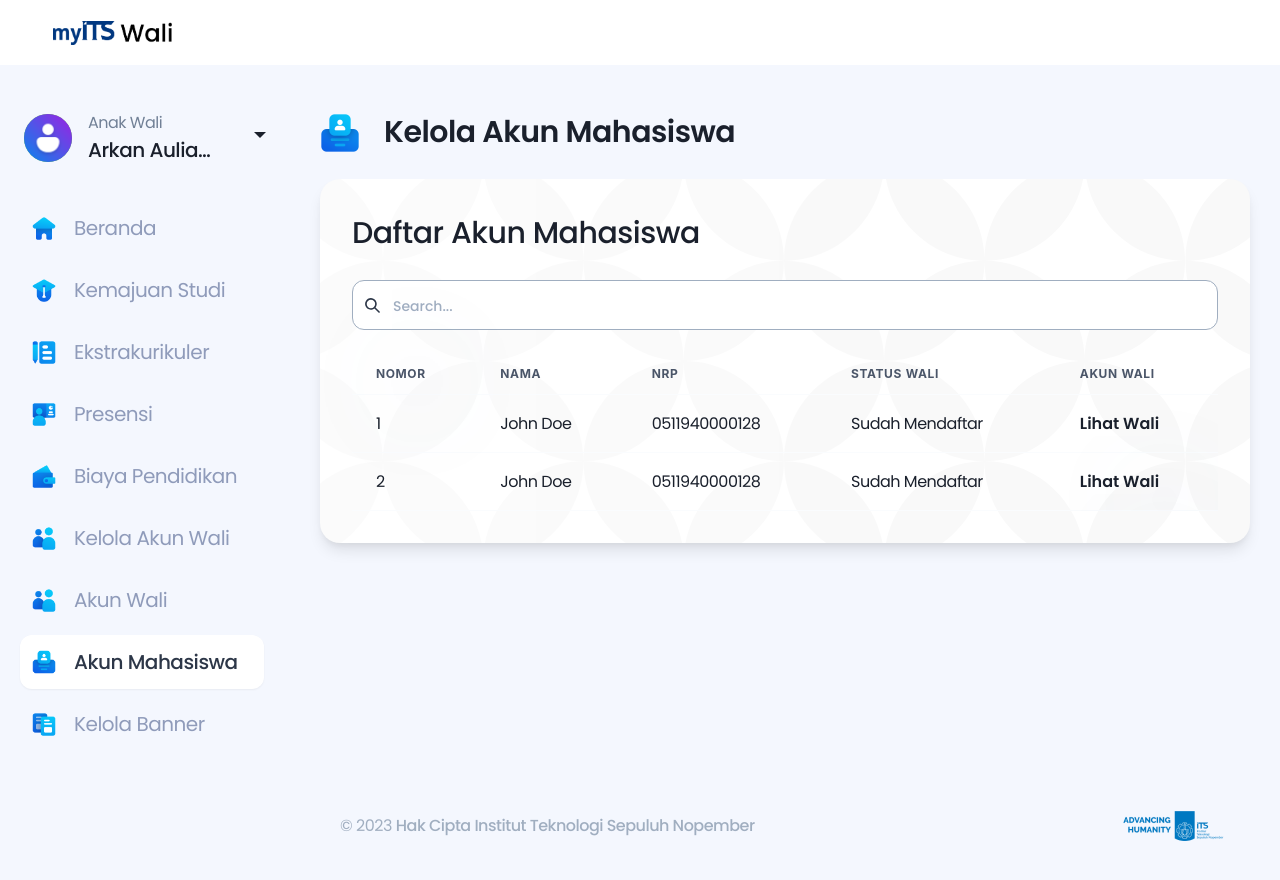
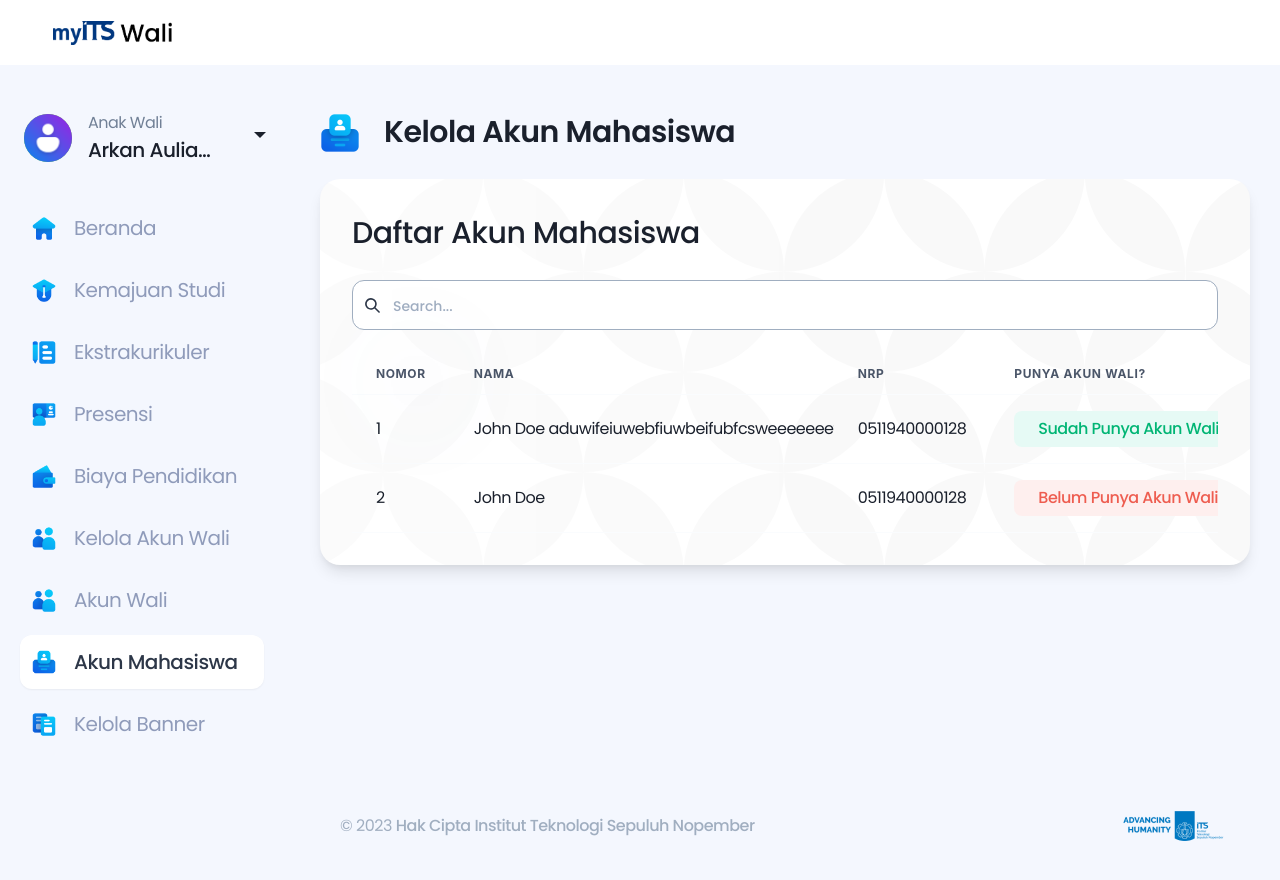
Before and after one commit to arkanaulia/myits-wali, a Next.js app: page /admin/akun-mahasiswa in a window 1280 px wide. Built offline with nearby package versions, Linux system fonts and the light colour scheme.

Commit message:
add modal for see wali

```diff
--- a/src/pages/admin/akun-mahasiswa/components/dataAkunMhs.tsx
+++ b/src/pages/admin/akun-mahasiswa/components/dataAkunMhs.tsx
@@ -1,3 +1,4 @@
+import { ReactNode, useState } from "react";
 import {
   Table,
   Tbody,
@@ -8,9 +9,23 @@ import {
   Button,
   TableContainer,
   useBreakpointValue,
+  Box,
+  Modal,
+  ModalOverlay,
+  ModalContent,
+  ModalHeader,
+  ModalCloseButton,
+  ModalBody,
+  ModalFooter,
+  Text,
 } from "@chakra-ui/react";
+import {CgUnavailable} from "react-icons/cg";
 
 interface User {
+  namaOrangTua?: ReactNode;
+  namaAnakWali?: ReactNode;
+  noHandphone?: ReactNode;
+  email?: ReactNode;
   id: number;
   nama: string;
   nrp: string;
@@ -22,10 +37,24 @@ interface Props {
 }
 
 const DataTable = ({ users }: Props) => {
-
+  const [selectedUser, setSelectedUser] = useState<User | null>(null);
   const isMobile = useBreakpointValue({ base: true, md: false });
 
+  const openModal = (user: User) => {
+    setSelectedUser(user);
+  };
+
+  const closeModal = () => {
+    setSelectedUser(null);
+  };
+
+  const deleteUser = (userId: number) => {
+    // Perform deletion logic here
+    console.log(`Deleting user with ID: ${userId}`);
+  };
+
   return (
+    <>
       <TableContainer w="full">
         <Table variant="simple" size={isMobile ? "sm" : "md"}>
           <Thead>
@@ -33,7 +62,7 @@ const DataTable = ({ users }: Props) => {
               <Th>Nomor</Th>
               <Th>Nama</Th>
               <Th>NRP</Th>
-            <Th>Status Wali</Th>
+              <Th>Punya Akun Wali?</Th>
               <Th>Akun Wali</Th>
             </Tr>
           </Thead>
@@ -42,27 +71,83 @@ const DataTable = ({ users }: Props) => {
               users.map((user) => (
                 <Tr key={user.id}>
                   <Td>{user.id}</Td>
-                <Td>{user.nama}</Td>
-
+                  <Td maxW="30vw" overflowX="auto">
+                    {user.nama}
+                  </Td>
                   <Td>{user.nrp}</Td>
-                <Td>{user.status}</Td>
-
                   <Td>
-                  <a href={`/reset-password/${user.id}`}>
+                    <Box
+                      rounded="lg"
+                      py="2"
+                      px="6"
+                      fontWeight="500"
+                      color={user.status === "Sudah" ? "green.500" : "red.500"}
+                      w="max-content"
+                      bgColor={
+                        user.status === "Sudah" ? "green.100" : "red.100"
+                      }
+                    >
+                      {user.status} Punya Akun Wali
+                    </Box>
+                  </Td>
+                  <Td>
                     <Button
                       size={isMobile ? "sm" : "md"}
                       variant="link"
+                      isDisabled={user.status === "Belum"}
                       colorScheme="dark"
+                      onClick={() => openModal(user)}
                     >
                       Lihat Wali
                     </Button>
-                  </a>
                   </Td>
                 </Tr>
               ))}
           </Tbody>
         </Table>
       </TableContainer>
+
+      {/* Modal */}
+      <Modal isCentered isOpen={selectedUser !== null} onClose={closeModal} size="xl">
+        <ModalOverlay />
+        <ModalContent>
+          <ModalHeader>Informasi Wali</ModalHeader>
+          <ModalCloseButton />
+          {selectedUser && (
+            <ModalBody>
+              <Box mb={4}>
+                <Text mb='1'>Nama Orang Tua</Text>{" "}
+                <Box p='2' bgColor='gray.200' rounded='md' border='1px' color='gray.700' borderColor='gray.300' >{selectedUser.namaOrangTua}</Box>
+              </Box>
+              <Box mb={4}>
+                <Text mb='1'>Nama Anak Wali</Text>{" "}
+                <Box p='2' bgColor='gray.200' rounded='md' border='1px' color='gray.700' borderColor='gray.300' >{selectedUser.namaAnakWali}</Box>
+              </Box>
+              <Box mb={4}>
+                <Text mb='1'>No Handphone</Text>{" "}
+                <Box p='2' bgColor='gray.200' rounded='md' border='1px' color='gray.700' borderColor='gray.300' >{selectedUser.noHandphone}</Box>
+              </Box>
+              <Box mb={0}>
+                <Text mb='1'>Email</Text>{" "}
+                <Box p='2' bgColor='gray.200' rounded='md' border='1px' color='gray.700' borderColor='gray.300' >{selectedUser.email}</Box>
+              </Box>
+
+            </ModalBody>
+          )}
+          <ModalFooter>
+            <Button
+              colorScheme="red"
+              rounded='lg'
+              onClick={() => deleteUser(selectedUser?.id)}
+              rightIcon={<CgUnavailable />}
+              mb='2'
+            >
+              Nonaktifkan
+            </Button>
+          </ModalFooter>
+        </ModalContent>
+      </Modal>
+    </>
   );
 };
 
--- a/src/pages/admin/akun-mahasiswa/index.tsx
+++ b/src/pages/admin/akun-mahasiswa/index.tsx
@@ -5,26 +5,28 @@ import Card from "components/card/Card";
 import DataTable from "./components/dataAkunMhs";
 import { SearchBar } from "components/navbar/searchBar/SearchBar";
 
-
 export default function Presensi(props: { [x: string]: any }) {
   // Chakra Color Mode
   const { ...rest } = props;
   const users = [
     {
       id: 1,
-      nama: "John Doe",
+      nama: "John Doe aduwifeiuwebfiuwbeifubfcsweeeeeeeffffffffffffffffffffffwwwwwwwwwwwwwwwwwwwwwwwwwwwwwwwwww",
       nrp: "0511940000128",
-      status: "Sudah Mendaftar",
+      status: "Sudah",
+      namaOrangTua: "Budi Santoso",
+      namaAnakWali: "John Doe",
+      noHandphone: "086153767548",
+      email: "budisantoso@email.com",
     },
     {
       id: 2,
       nama: "John Doe",
       nrp: "0511940000128",
-      status: "Sudah Mendaftar",
+      status: "Belum",
     },
     // Daftar pengguna lainnya...
   ];
-
 
   return (
     <AdminLayout>
@@ -63,7 +65,6 @@ export default function Presensi(props: { [x: string]: any }) {
                 <Text fontSize={{ sm: "xl", md: "3xl" }} fontWeight="500">
                   Daftar Akun Mahasiswa
                 </Text>
-
               </Flex>
               <SearchBar />
               <DataTable users={users} />
```
Lines whose indentation alone changed are shown as unchanged.
